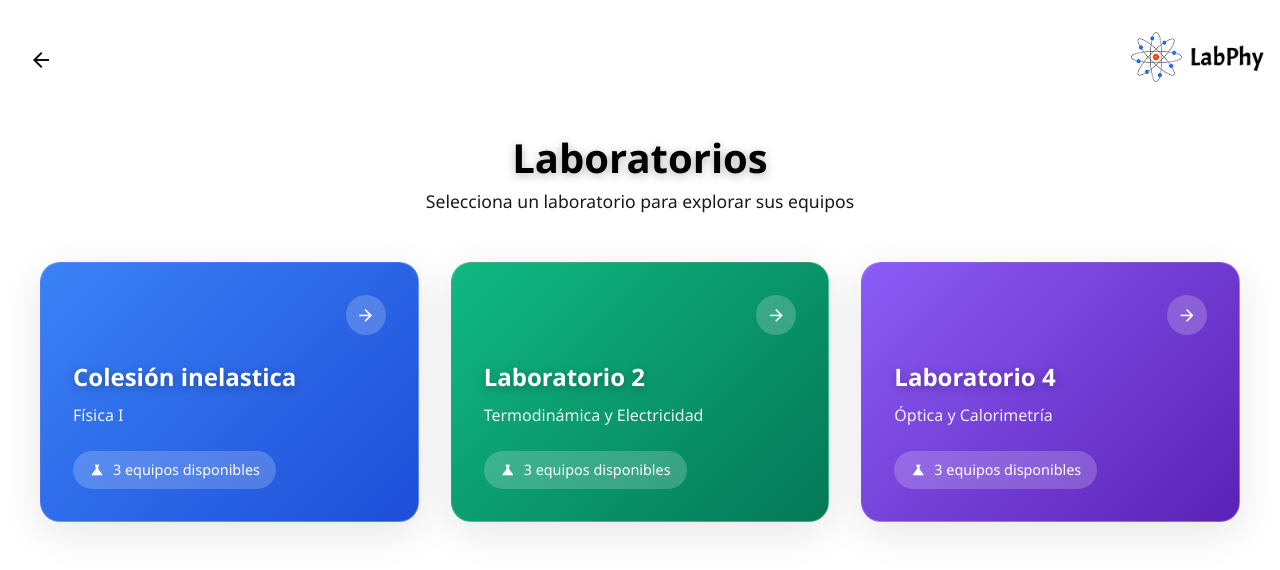
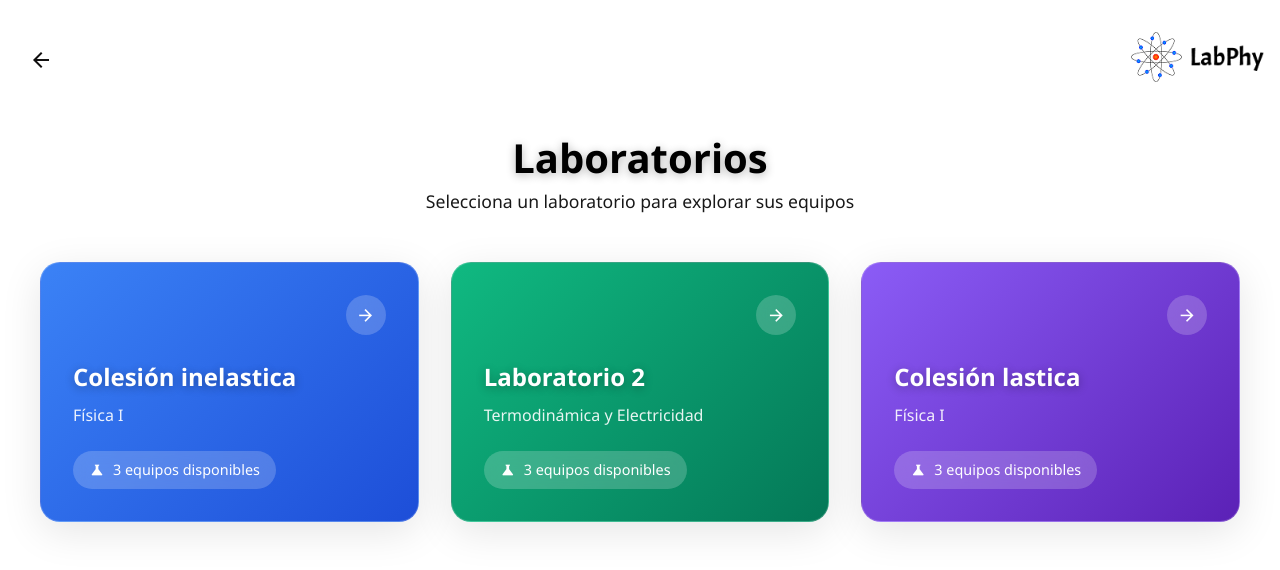
Before and after one commit to Dante1128/LabPhy, a React (Vite) app: page /laboratorios in a window 1280 px wide. Shown: the top 570 px of the page. Built offline with nearby package versions, Linux system fonts and the light colour scheme.

Commit message:
feat:update-specification-tecnical

```diff
--- a/src/components/Laboratorios.jsx
+++ b/src/components/Laboratorios.jsx
@@ -29,9 +29,9 @@ const laboratorios = [
     icon: ""
   },
   {
-    name: "Laboratorio 4",
+    name: "Colesión lastica",
     route: "/laboratorio/3",
-    description: "Óptica y Calorimetría",
+    description: "Física I",
     componentes: [
       "distanciometro-laser",
       "calorimetro-mezcla",
```
